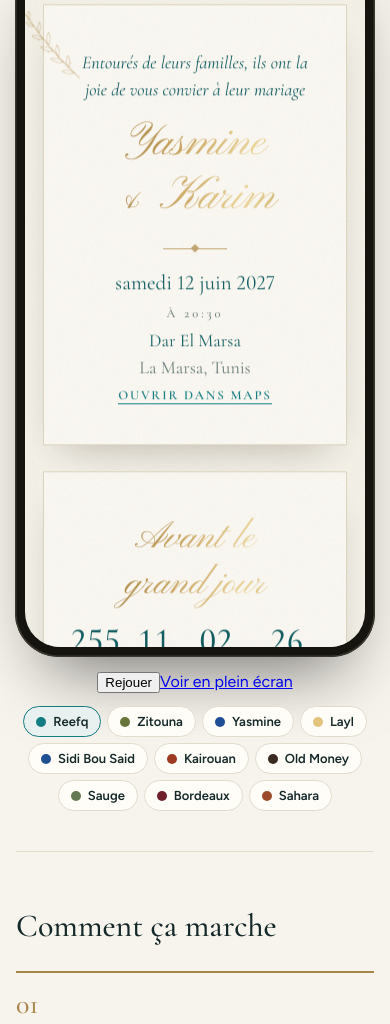
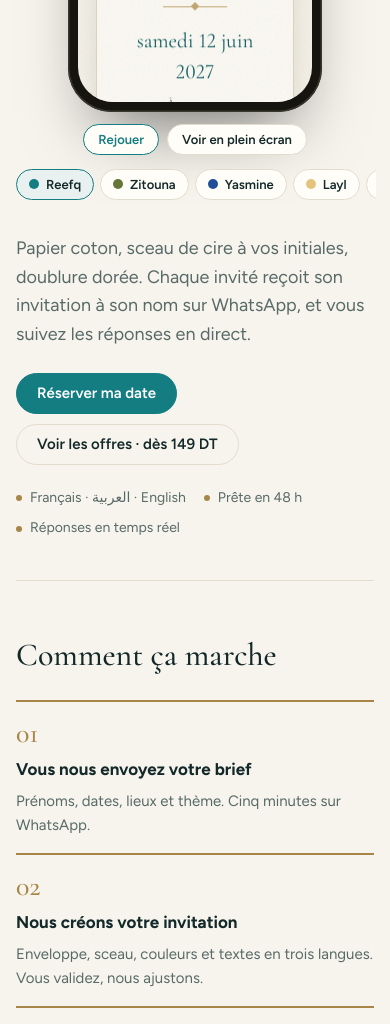
Before and after one commit to firasalmostaysser/reefq, a website: page public/index.html in a window 390 px wide. Shown: the part 676-1700 px from the top of the page. Drawn offline with nearby package versions, Linux system fonts and the light colour scheme; no server answers; a web font is replaced by a local one.

Commit message:
Landing: phone sized from viewport height, demo right after headline on mobile, touch swipes scroll the page, demo controls styled, honeypot no longer overflows in RTL
Co-Authored-By: Claude Sonnet 5.5 <noreply@anthropic.com>

```diff
--- a/public/assets/site.css
+++ b/public/assets/site.css
@@ -23,8 +23,10 @@ html[lang=ar] .btn{font-family:var(--ar);font-size:17px;font-weight:700}
 .btn:focus-visible,.lang:focus-visible,summary:focus-visible{outline:2px solid var(--accent);outline-offset:3px}
 .lang{all:unset;cursor:pointer;font:600 14px var(--ar);color:var(--accent);padding:6px 10px;border-radius:8px}
 main{max-width:1120px;margin:0 auto;padding:0 16px}
-.lhero{display:grid;grid-template-columns:minmax(0,1.1fr) minmax(0,.9fr);gap:40px;align-items:center;padding-block:48px 56px}
-@media (max-width:900px){.lhero{grid-template-columns:minmax(0,1fr);padding-block:28px 40px}}
+.lhero{display:grid;grid-template-columns:minmax(0,1.1fr) minmax(0,.9fr);gap:40px;align-items:center;padding-block:28px 40px}
+/* Mobile: the text block dissolves so the phone sits right after the headline, before the paragraph and buttons. */
+@media (max-width:900px){.lhero{grid-template-columns:minmax(0,1fr);gap:0;padding-block:24px 40px}
+ .hero-txt{display:contents}.eyebrow{order:1}h1{order:2;margin-bottom:16px}.hero-demo{order:3;margin-bottom:28px}.lead{order:4}.cta-row{order:5}.proof{order:6}}
 .eyebrow{margin:0 0 10px;font-size:12px;letter-spacing:.2em;text-transform:uppercase;color:var(--gold);font-weight:700}
 html[lang=ar] .eyebrow{letter-spacing:0;font-size:16px}
 h1{font:500 clamp(40px,6vw,66px)/1.05 var(--display);margin:0 0 18px;text-wrap:balance;letter-spacing:-.01em}
@@ -33,11 +35,20 @@ html[lang=ar] h1{font:700 clamp(34px,5vw,54px)/1.35 'Aref Ruqaa',var(--ar)}
 .cta-row{display:flex;gap:10px;flex-wrap:wrap}
 .proof{list-style:none;padding:0;margin:22px 0 0;display:flex;flex-wrap:wrap;gap:8px 18px;color:var(--muted);font-size:14px}
 .proof li::before{content:"";display:inline-block;width:6px;height:6px;border-radius:50%;background:var(--gold);margin-inline-end:8px;vertical-align:middle}
-.hero-demo{display:flex;flex-direction:column;align-items:center;gap:12px}
-.phone{width:min(340px,100%);aspect-ratio:9/18.5;border-radius:44px;padding:10px;background:#15140f;box-shadow:0 40px 70px -30px rgb(0 0 0 / .55),inset 0 0 0 1.5px #3a382e}
+.hero-demo{display:flex;flex-direction:column;align-items:center;gap:12px;min-width:0}
+.demo-bar{display:flex;gap:8px;flex-wrap:wrap;justify-content:center}
+.demo-replay,.demo-full{all:unset;box-sizing:border-box;cursor:pointer;padding:8px 14px;border-radius:999px;border:1px solid var(--line);background:var(--surface);color:var(--fg);font:600 13px/1 var(--ui);display:inline-flex;align-items:center}
+.demo-replay{color:var(--accent);border-color:var(--accent)}
+html[lang=ar] .demo-replay,html[lang=ar] .demo-full{font:700 15px/1 var(--ar)}
+.demo-replay:focus-visible,.demo-full:focus-visible{outline:2px solid var(--accent);outline-offset:3px}
+.phone{box-sizing:border-box;height:max(420px,min(720px,calc(100svh - 210px)));width:auto;max-width:100%;aspect-ratio:9/18.5;flex:none;border-radius:44px;padding:10px;background:#15140f;box-shadow:0 40px 70px -30px rgb(0 0 0 / .55),inset 0 0 0 1.5px #3a382e}
+@media (max-width:900px){.phone{height:max(420px,min(720px,calc(100svh - 320px)))}}
 .screen{height:100%;border-radius:35px;overflow:hidden;position:relative;isolation:isolate}
-.themes{display:flex;gap:6px;flex-wrap:wrap;justify-content:center}
-.themes button{all:unset;cursor:pointer;padding:7px 12px;border-radius:999px;border:1px solid var(--line);font:600 13px var(--ui);display:flex;align-items:center;gap:7px;background:var(--surface)}
+.themes{display:flex;gap:6px;flex-wrap:nowrap;overflow-x:auto;max-width:100%;padding:2px 2px 6px;scrollbar-width:none}.themes::-webkit-scrollbar{display:none}
+/* Touch screens: swiping over the phone scrolls the page; the tour scrolls the invitation itself. */
+@media (pointer:coarse){.screen,.screen *{touch-action:pan-y}.screen .rq-scroll{overflow-y:hidden;overscroll-behavior:auto}}
+
+.themes button{all:unset;flex:none;cursor:pointer;padding:7px 12px;border-radius:999px;border:1px solid var(--line);font:600 13px var(--ui);display:flex;align-items:center;gap:7px;background:var(--surface)}
 .themes button i{width:10px;height:10px;border-radius:50%}
 .themes button[aria-pressed=true]{border-color:var(--accent);background:var(--soft)}
 .demo-hint{margin:0;font-size:13px;color:var(--muted)}
--- a/public/index.html
+++ b/public/index.html
@@ -95,7 +95,7 @@
         <label class="f" id="o-model-wrap" hidden><span data-i="o_model">Modèle</span><select id="o-model"></select></label>
         <label class="f"><span data-i="o_theme">Thème</span><select id="o-theme"><option value="reefq">Reefq</option><option value="zitouna">Zitouna</option><option value="yasmine">Yasmine</option><option value="layl">Layl</option></select></label>
       </div>
-      <input id="o-web" name="website" tabindex="-1" autocomplete="off" aria-hidden="true" style="position:absolute;left:-9999px">
+      <input id="o-web" name="website" tabindex="-1" autocomplete="off" aria-hidden="true" style="position:absolute;width:0;height:0;opacity:0;pointer-events:none">
       <label class="f"><span data-i="o_note">Un mot sur votre projet (facultatif)</span><textarea id="o-note"></textarea></label>
       <p class="err" id="o-err" hidden></p>
       <button class="btn primary" type="submit" data-i="o_send">Réserver ma date</button>
```
